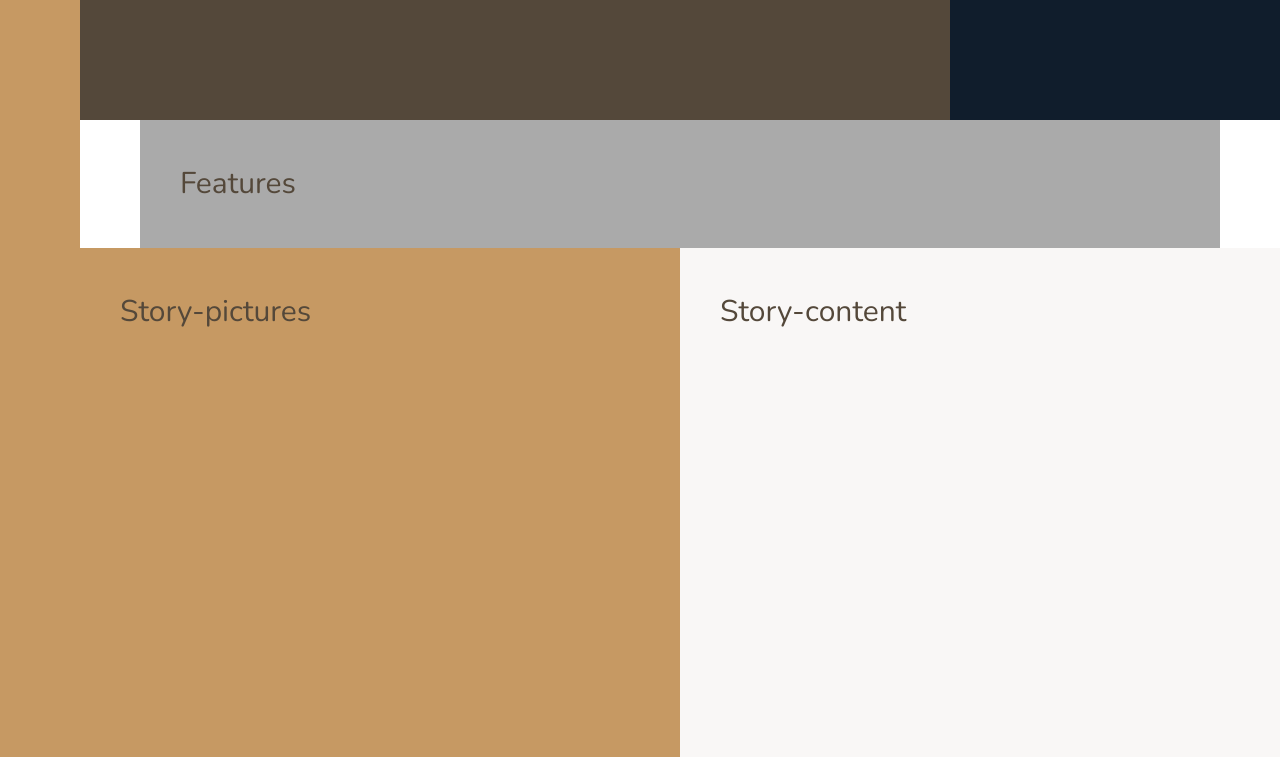
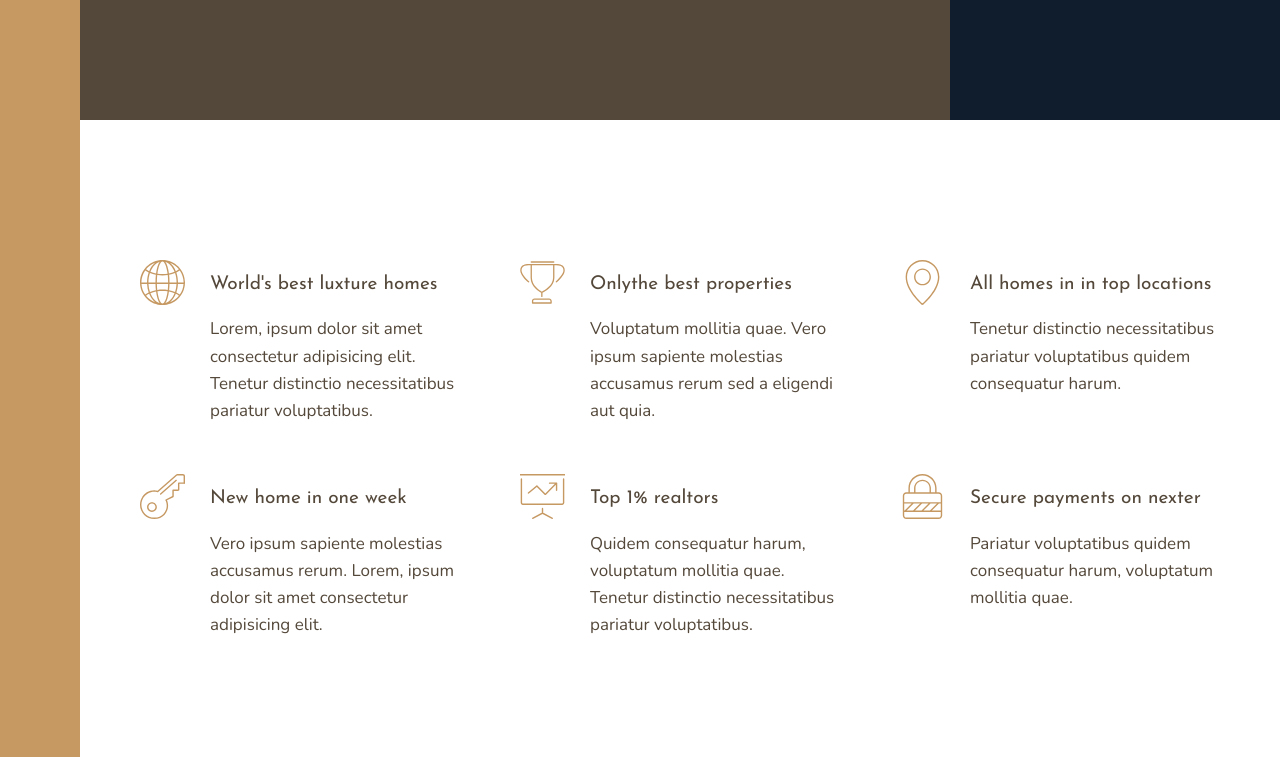
Before and after one commit to ruslantuchkov/Nexter-grid-project, a website: page index.html in a window 1280 px wide. Shown: the part 520-1277 px from the top of the page. Drawn offline with nearby package versions, Linux system fonts and the light colour scheme.

Commit message:
feature section

```diff
--- a/index.html
+++ b/index.html
@@ -17,7 +17,50 @@
     <div class="sidebar">Sidebar</div>
     <header class="header">Header</header>
     <div class="realtors">Realtors</div>
-    <section class="features">Features</section>
+    <section class="features">
+        <div class="feature">
+            <svg class="feature__icon">
+                <use xlink:href="img/sprite.svg#icon-global" />
+            </svg>
+            <h4 class="heading-4 heading-4--dark">World's best luxture homes</h4>
+            <p class="feature__text">Lorem, ipsum dolor sit amet consectetur adipisicing elit. Tenetur distinctio necessitatibus pariatur voluptatibus.</p>
+        </div>
+        <div class="feature">
+            <svg class="feature__icon">
+                <use xlink:href="img/sprite.svg#icon-trophy" />
+            </svg>
+            <h4 class="heading-4 heading-4--dark">Onlythe best properties</h4>
+            <p class="feature__text">Voluptatum mollitia quae. Vero ipsum sapiente molestias accusamus rerum sed a eligendi aut quia.</p>
+        </div>
+        <div class="feature">
+            <svg class="feature__icon">
+                <use xlink:href="img/sprite.svg#icon-map-pin" />
+            </svg>
+            <h4 class="heading-4 heading-4--dark">All homes in in top locations</h4>
+            <p class="feature__text">Tenetur distinctio necessitatibus pariatur voluptatibus quidem consequatur harum.</p>
+        </div>
+        <div class="feature">
+            <svg class="feature__icon">
+                <use xlink:href="img/sprite.svg#icon-key" />
+            </svg>
+            <h4 class="heading-4 heading-4--dark">New home in one week</h4>
+            <p class="feature__text">Vero ipsum sapiente molestias accusamus rerum. Lorem, ipsum dolor sit amet consectetur adipisicing elit.</p>
+        </div>
+        <div class="feature">
+            <svg class="feature__icon">
+                <use xlink:href="img/sprite.svg#icon-presentation" />
+            </svg>
+            <h4 class="heading-4 heading-4--dark">Top 1% realtors</h4>
+            <p class="feature__text">Quidem consequatur harum, voluptatum mollitia quae. Tenetur distinctio necessitatibus pariatur voluptatibus.</p>
+        </div>
+        <div class="feature">
+            <svg class="feature__icon">
+                <use xlink:href="img/sprite.svg#icon-lock" />
+            </svg>
+            <h4 class="heading-4 heading-4--dark">Secure payments on nexter</h4>
+            <p class="feature__text">Pariatur voluptatibus quidem consequatur harum, voluptatum mollitia quae.</p>
+        </div>
+    </section>
     <div class="story__pictures">Story-pictures</div>
     <div class="story__content">Story-content</div>
     <section class="homes">Homes</section>
--- a/sass/_base.scss
+++ b/sass/_base.scss
@@ -38,14 +38,7 @@
   display: grid;
   grid-template-rows: 80vh min-content 40vw repeat(3, min-content);
   grid-template-columns:
-    [sidebar-start] 8rem [sidebar-end full-start] minmax(
-      6rem,
-      1fr
-    ) [center-start] repeat(8, [col-start] minmax(min-content, 14rem) [col-end])
+    [sidebar-start] 8rem [sidebar-end full-start] minmax(6rem, 1fr)
+    [center-start] repeat(8, [col-start] minmax(min-content, 14rem) [col-end])
     [center-end] minmax(6rem, 1fr) [full-end];
-
-  & > * {
-    font-size: 3rem;
-    padding: 40px;
-  }
 }
--- a/sass/_features.scss
+++ b/sass/_features.scss
@@ -1,4 +1,29 @@
 .features {
-  background-color: $color-grey-light-2;
   grid-column: center-start / center-end;
+
+  margin: 15rem 0;
+
+  display: grid;
+  grid-template-columns: repeat(auto-fit, minmax(25rem, 1fr));
+  grid-gap: 6rem;
+  align-items: start;
 }
+
+.feature {
+  display: grid;
+  grid-template-columns: min-content 1fr;
+  grid-row-gap: 1.5rem;
+  grid-column-gap: 2.5rem;
+
+  &__icon {
+    fill: $color-primary;
+    width: 4.5rem;
+    height: 4.5rem;
+    grid-row: 1 / span 2;
+    transform: translateY(-1rem);
+  }
+
+  &__text {
+    font-size: 1.7rem;
+  }
+}
--- a/sass/_typography.scss
+++ b/sass/_typography.scss
@@ -0,0 +1,29 @@
+%heading {
+  font-family: $font-display;
+  font-weight: 400;
+}
+
+.heading-1 {
+  @extend %heading;
+}
+
+.heading-2 {
+  @extend %heading;
+}
+
+.heading-3 {
+  @extend %heading;
+}
+
+.heading-4 {
+  @extend %heading;
+  font-size: 1.9rem;
+
+  &--light {
+    color: $color-grey-light-1;
+  }
+
+  &--dark {
+    color: $color-grey-dark-1;
+  }
+}
```
Also changed, not shown: css/style.css.
